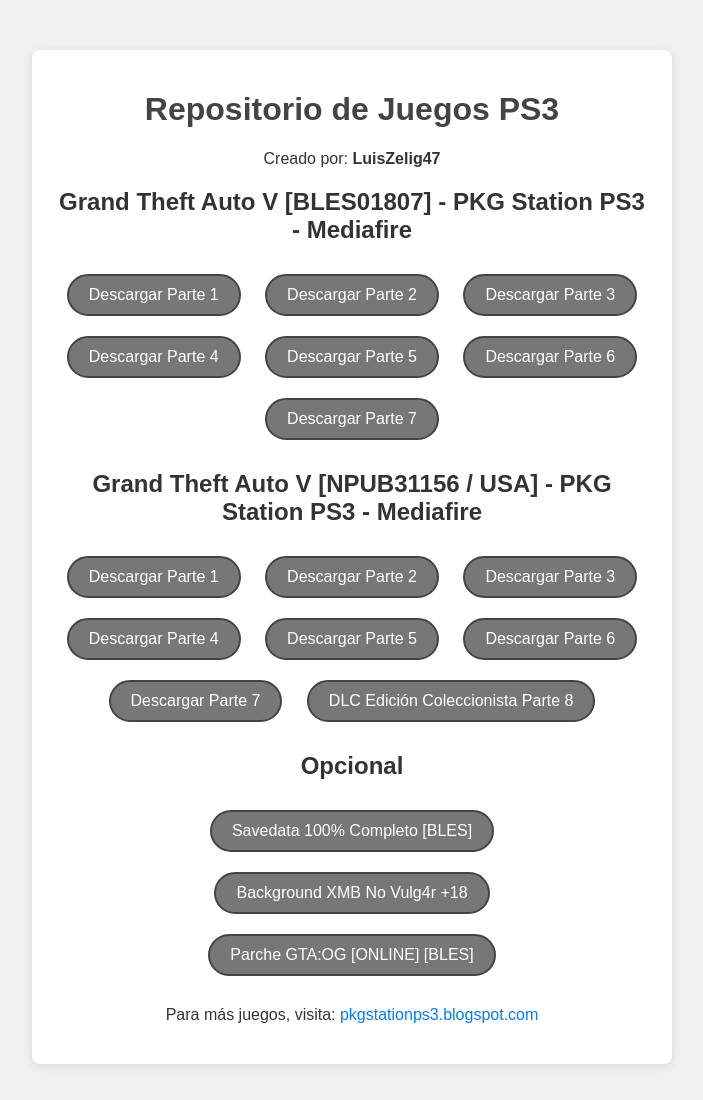
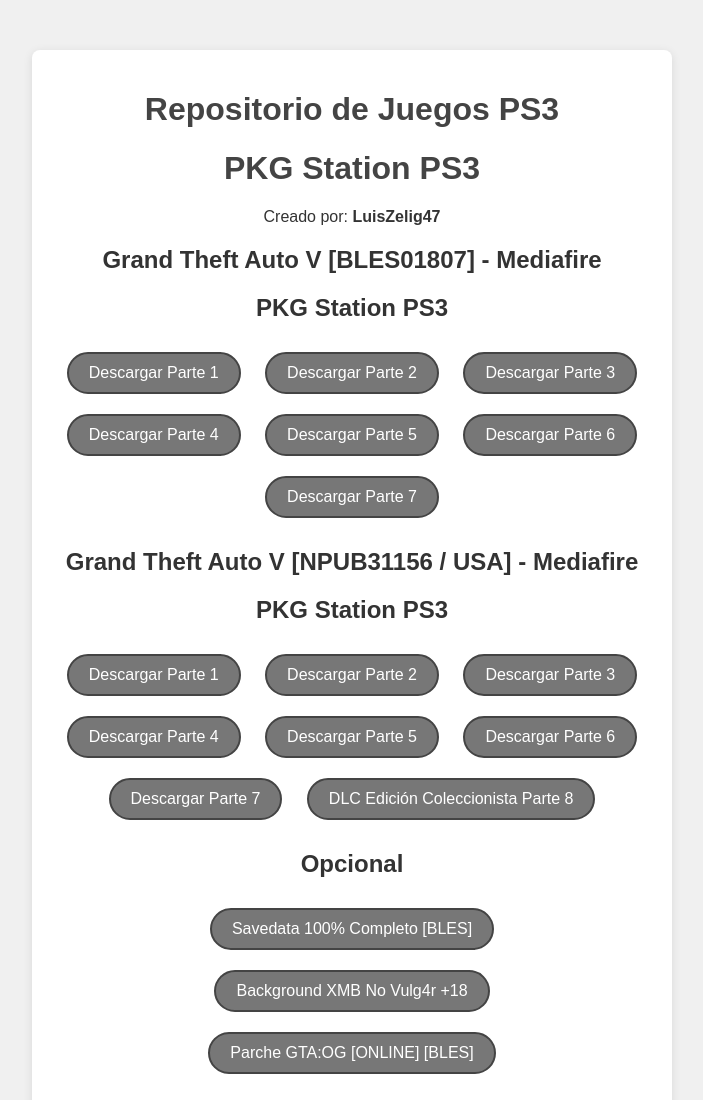
Before and after one commit to LuisZelig47/La-leyenda-del-noob-que-se-convirtio-en-Rey, a plain HTML site: page index.html in a window 1280 px wide. Shown: the top 1100 px of the page, without its empty margins (288-991 px from the left). Drawn offline with Linux system fonts and the light colour scheme.

Commit message:
index.html

```diff
--- a/index.html
+++ b/index.html
@@ -9,9 +9,11 @@
 <body>
     <div class="container">
         <h1>Repositorio de Juegos PS3</h1>
+        <h1>PKG Station PS3</h1>
         <p>Creado por: <strong>LuisZelig47</strong></p>
 
-            <h2>Grand Theft Auto V  [BLES01807] - PKG Station PS3 - Mediafire</h2>
+            <h2>Grand Theft Auto V  [BLES01807] - Mediafire</h2>
+            <h2>PKG Station PS3</h2>
         <div class="button-container">
             <a href="https://www.mediafire.com/file/1po4xgilu02yu3k/Grand_Theft_Auto_V_%255BBLES01807%255D-%255BGO%255D_Part1.pkg/file" class="button">Descargar Parte 1</a>
             <a href="https://www.mediafire.com/file/5dm4z9rtik6cec2/Grand_Theft_Auto_V_%255BBLES01807%255D-%255BGO%255D_Part2.pkg/file" class="button">Descargar Parte 2</a>
@@ -22,7 +24,8 @@
             <a href="https://www.mediafire.com/file/zndaxtlhbl55iku/Grand_Theft_Auto_V_%255BBLES01807%255D-%255BGO%255D_Part7.pkg/file" class="button">Descargar Parte 7</a>
         </div>
 
-            <h2>Grand Theft Auto V  [NPUB31156 / USA] - PKG Station PS3 - Mediafire</h2>
+            <h2>Grand Theft Auto V  [NPUB31156 / USA] - Mediafire</h2>
+            <h2>PKG Station PS3</h2>
         <div class="button-container">
             <a href="https://www.mediafire.com/file/d3imscm9bla8h7n/01-GTAV_PS3.pkg/file" class="button">Descargar Parte 1</a>
             <a href="https://www.mediafire.com/file/uq62wjvw08xx1vh/02-GTAV_PS3.pkg/file" class="button">Descargar Parte 2</a>
```
